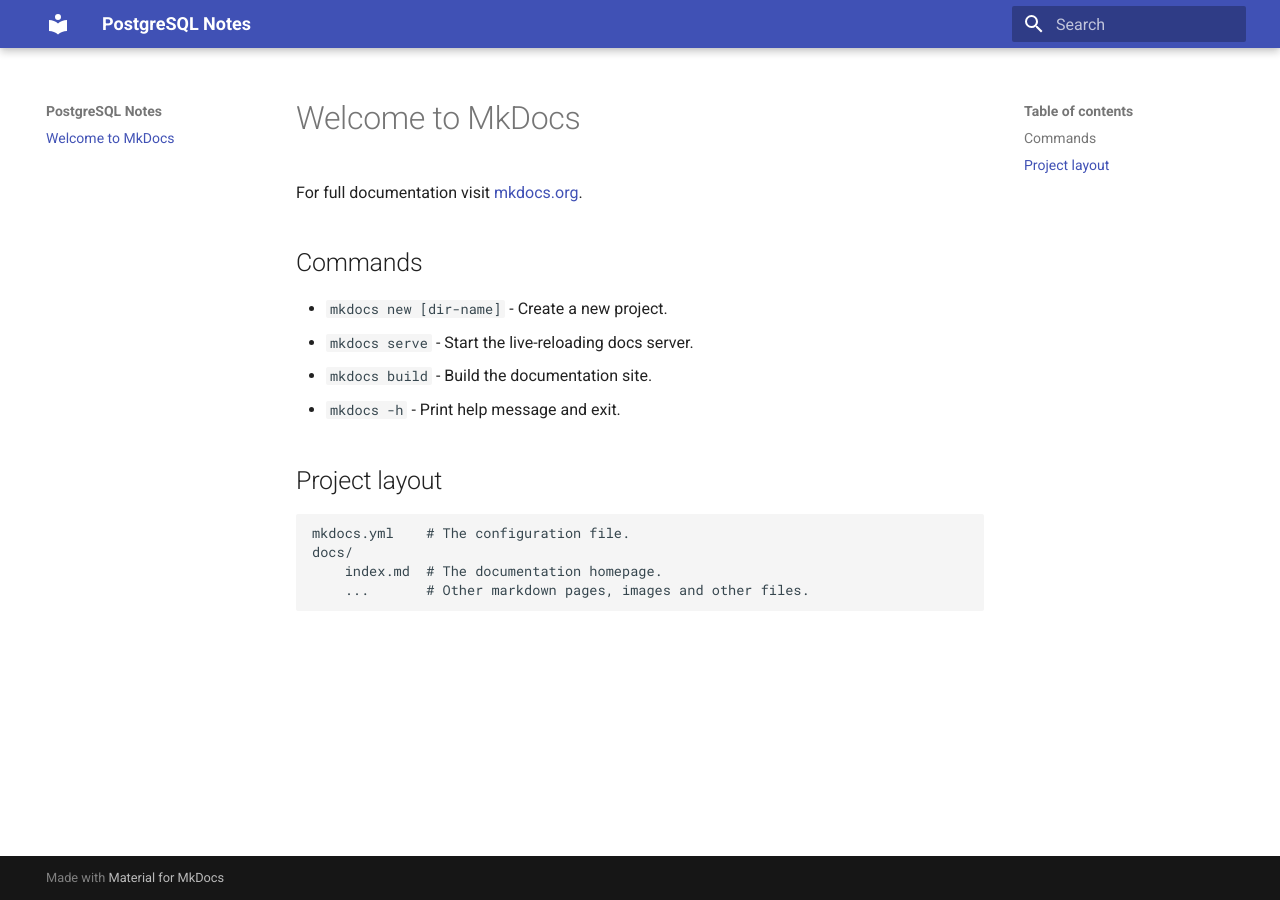
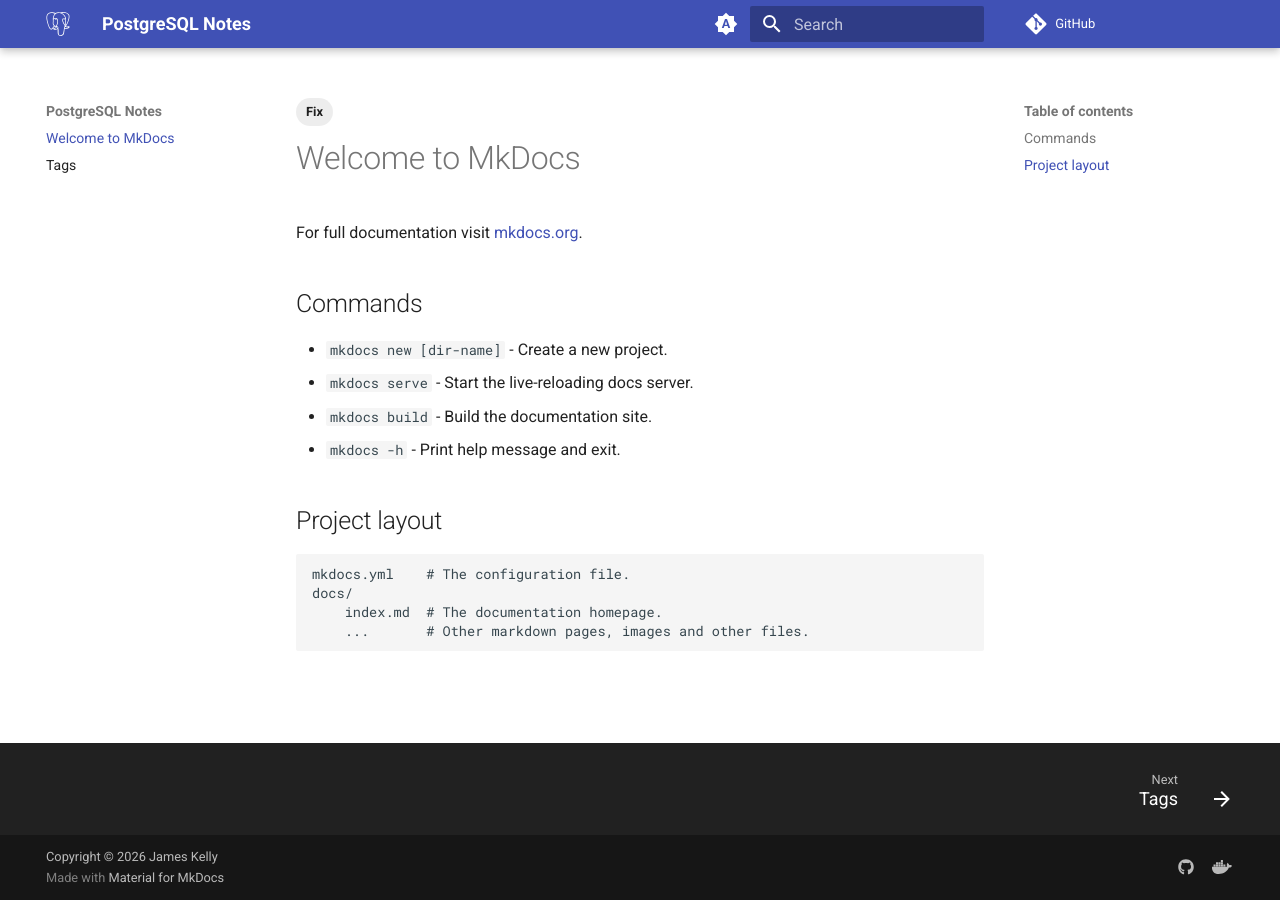
Before and after one commit to jamesdkelly88/postgres-notes, an MkDocs documentation site: the page built from docs/index.md, in a window 1280 px wide. Built offline with MkDocs 1.6.1 and Material for MkDocs 9.7.7, drawn with Linux system fonts in a browser that asks for light colours; comment, search, counter and statistics services are not loaded.

Commit message:
material config

```diff
--- a/docs/index.md
+++ b/docs/index.md
@@ -1,3 +1,7 @@
+---
+tags:
+- Fix
+---
 # Welcome to MkDocs
 
 For full documentation visit [mkdocs.org](https://www.mkdocs.org).
--- a/mkdocs.yml
+++ b/mkdocs.yml
@@ -1,4 +1,40 @@
 site_name: PostgreSQL Notes
 site_url: https://jamesdkelly88.github.io/postgres-notes
+copyright: Copyright &copy; 2026 James Kelly
+extra:
+  social:
+    - icon: fontawesome/brands/github
+      link: https://github.com/jamesdkelly88
+    - icon: fontawesome/brands/docker
+      link: https://hub.docker.com/u/jamesdkelly88
+plugins:
+  - search
+  - tags
+repo_url: https://github.com/jamesdkelly88/postgres-notes
 theme:
   name: material
+  favicon: images/favicon.png
+  features:
+    - navigation.footer
+  icon:
+    logo: simple/postgresql
+  palette:
+    # Palette toggle for automatic mode
+    - media: "(prefers-color-scheme)"
+      toggle:
+        icon: material/brightness-auto
+        name: Switch to light mode
+
+    # Palette toggle for light mode
+    - media: "(prefers-color-scheme: light)"
+      scheme: default
+      toggle:
+        icon: material/brightness-7
+        name: Switch to dark mode
+
+    # Palette toggle for dark mode
+    - media: "(prefers-color-scheme: dark)"
+      scheme: slate
+      toggle:
+        icon: material/brightness-4
+        name: Switch to system preference
```
Also changed, not shown: README.md (added, +3 -0 lines), docs/tags.md (added, +5 -0 lines), docs/images/favicon.png (added).
